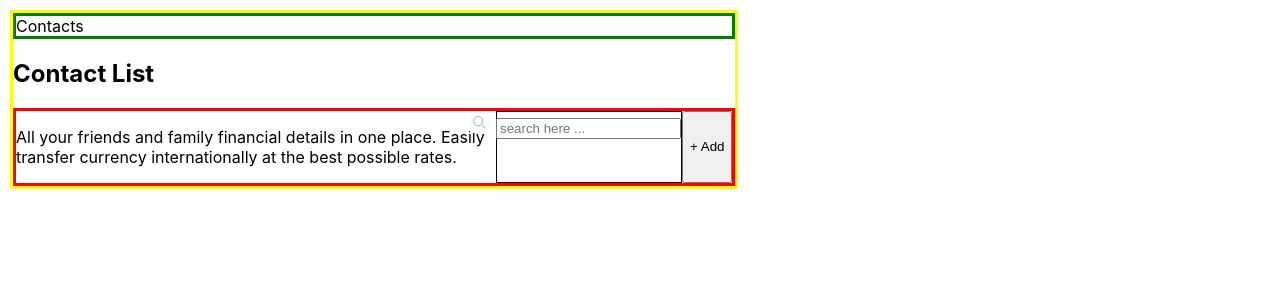
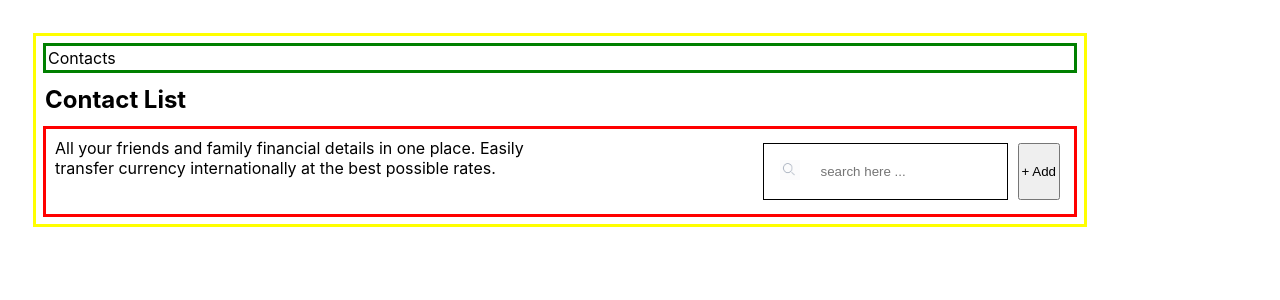
Before and after one commit to nology-tech/synergy, a React (Create React App) app: page / in a window 1280 px wide. Shown: the top 300 px of the page. Built offline with nearby package versions, Linux system fonts and the light colour scheme.

Commit message:
major styling completed

```diff
--- a/src/components/ContactSearch/ContactSearch.css
+++ b/src/components/ContactSearch/ContactSearch.css
@@ -1,28 +1,41 @@
+* {
+  margin: 5px;
+  padding: 2px;
+}
+
 .contactSearch {
   display: flex;
   flex-direction: row;
   border: 3px solid red;
+  width: 80vw;
+  justify-content: space-between;
 }
 .contactSearch__Text {
   display: flex;
   flex-wrap: wrap;
   width: 480px;
 }
+.contactSearch .searchStuff {
+  display: flex;
+  flex-direction: row;
+}
 .contactSearch__box {
+  display: flex;
+  flex-direction: row;
   border: 1.5px solid black;
 }
-.contactSearch__box__spyGlass {
+.contactSearch__box__button {
+  background: transparent;
+  border: none;
+  outline: none;
+}
+.contactSearch__box__button__spyGlass {
   height: 20px;
   width: 20px;
   -o-object-fit: cover;
      object-fit: cover;
 }
-.contactSearch__box__button {
-  background: transparent;
+.contactSearch__box__inputBox {
   border: none;
   outline: none;
-  margin-left: -33px;
-}
-.contactSearch__box__inputBox {
-  border: none;
 }/*# sourceMappingURL=ContactSearch.css.map */
--- a/src/components/ContactSearch/ContactSearch.jsx
+++ b/src/components/ContactSearch/ContactSearch.jsx
@@ -8,13 +8,13 @@ const ContactSearch = (props) => {
     <>
     <div className='contactSearch'>
     <p className='contactSearch__Text'>All your friends and family financial details in one place. Easily transfer currency internationally at the best possible rates.</p>
-
+     <div className='searchStuff'>
         <form className="contactSearch__box">
           <button type="Submit" className='contactSearch__box__button' onClick={searchFunction}>
             <img
               src={spyglass}
               alt="Magnifying Glass"
-        className="contactSearch__box__spyGlass"
+              className="contactSearch__box__button__spyGlass"
               onClick={searchFunction}
             />
         </button>
@@ -22,11 +22,9 @@ const ContactSearch = (props) => {
             type="text"
             value={searchTerm}
             onInput={handleInput}
-        className="contactSearch__inputBox"
+            className="contactSearch__box__inputBox"
             placeholder="search here ..."
-
           />
-
         </form>
 
         <button
@@ -34,7 +32,7 @@ const ContactSearch = (props) => {
             onClick={addContact}>+ Add
         </button>
 
-
+      </div>
     </div>
     </>
   )
--- a/src/components/ContactSearch/ContactSearch.scss
+++ b/src/components/ContactSearch/ContactSearch.scss
@@ -1,8 +1,15 @@
+*{
+    margin: 5px;
+    padding: 2px;
+}
 
 .contactSearch {
     display: flex;
     flex-direction: row;
     border: 3px solid red;
+    width: 80vw;
+    justify-content: space-between;
+
 
 &__Text {
     display: flex;
@@ -11,29 +18,37 @@
 
 }
 
+// div has all the search stuff included.
+.searchStuff{
+    display: flex;
+    flex-direction: row;
+}
 
 &__box {
+    display: flex;
+    flex-direction: row;
     border: 1.5px solid black;
 
-    &__spyGlass {
-    height: 20px;
-    width: 20px;
-    object-fit: cover;
-
-        }
     &__button {
         background: transparent;
         border: none;
         outline: none;
-        margin-left: -33px;
+        // margin-left: -33px;
 
+        &__spyGlass {
+            height: 20px;
+            width: 20px;
+            object-fit: cover;
+
+                }
 
 
     }
 
     &__inputBox {
-    border: none;
-    // background-image: url("./../../assets/images/spyglass.png");
+        border: none;
+        outline: none;
+        // background-image: url("./../../assets/images/spyglass.png");
     // position: relative;
 
     }
```
Also changed, not shown: src/assets/data/Contacts.js (+82 -0 lines), 1 other file (tests, documents, lock files or other folders). Lines whose indentation alone changed are shown as unchanged.
